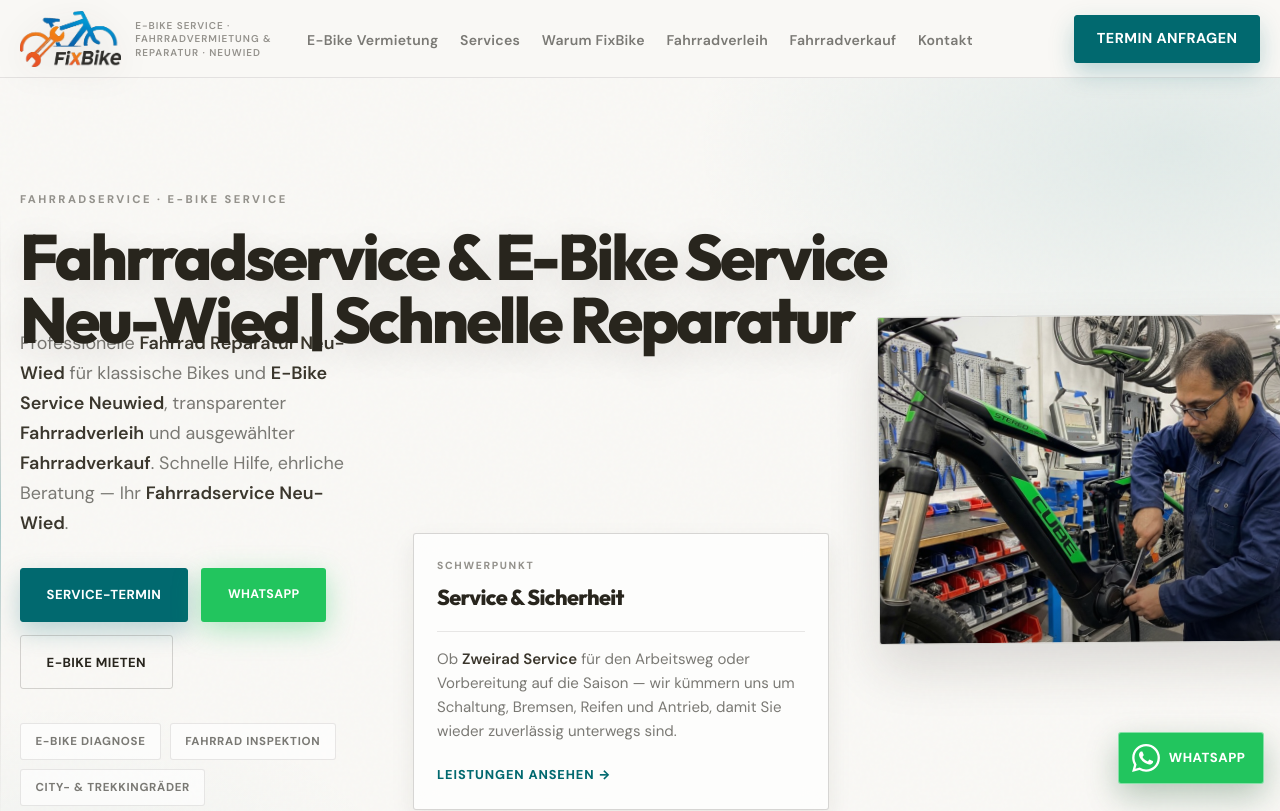
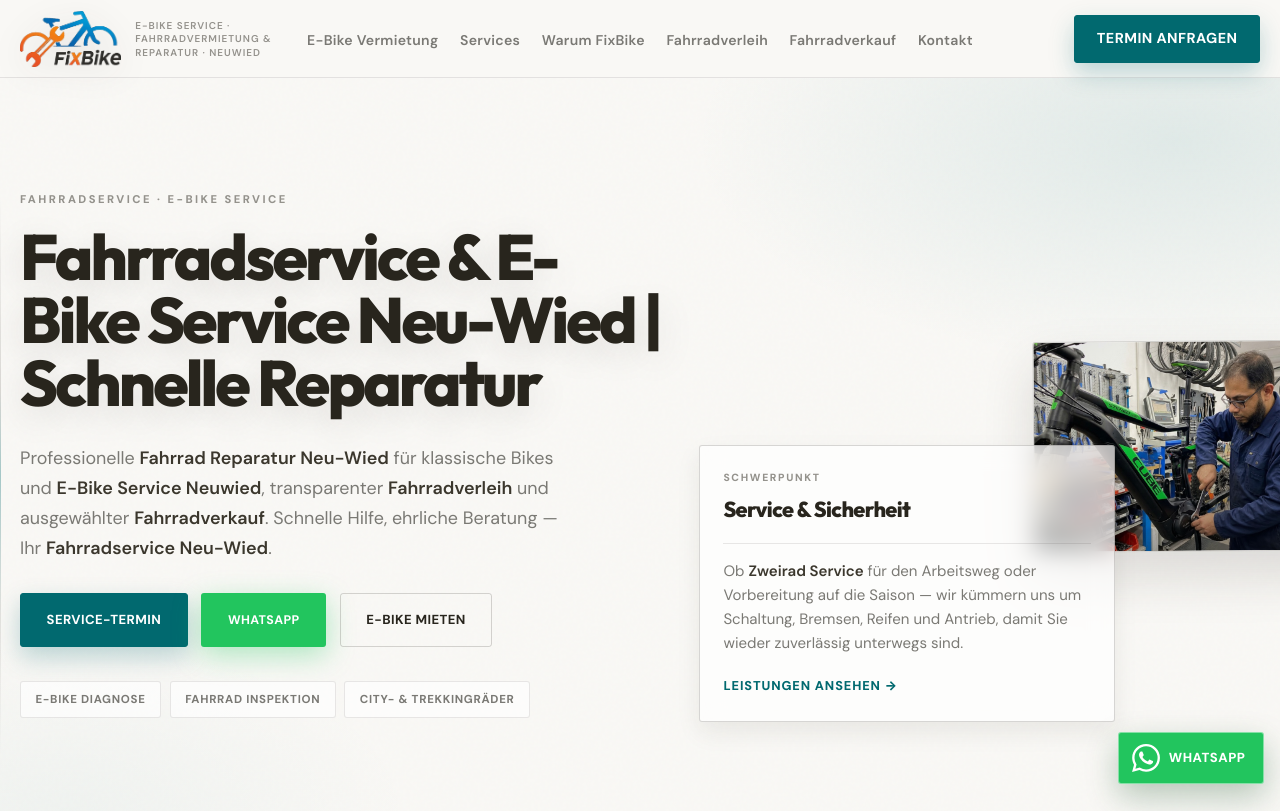
Before and after one commit to ilmbudsapp/fixbike.online, a React (Vite) app: page / in a window 1280 px wide. Shown: the top 811 px of the page. Built offline with nearby package versions, Linux system fonts and the light colour scheme.

Commit message:
Fix hero headline/image overlap on desktop by increasing column separation, constraining title line width, and pushing the photo further right.
Made-with: Cursor

```diff
--- a/src/App.css
+++ b/src/App.css
@@ -738,8 +738,8 @@ strong {
 
 @media (min-width: 900px) {
   .hero__editorial {
-    grid-template-columns: minmax(0, 0.4fr) minmax(0, 1fr);
-    gap: 2.5rem 5.25rem;
+    grid-template-columns: minmax(0, 0.5fr) minmax(0, 0.5fr);
+    gap: 2.75rem 6rem;
     align-items: end;
   }
 
@@ -750,7 +750,7 @@ strong {
   }
 
   .hero__title {
-    max-width: 22ch;
+    max-width: 15ch;
   }
 }
 
@@ -793,14 +793,14 @@ strong {
 
 @media (min-width: 900px) {
   .hero__photo-wrap {
-    transform: translateX(14%) translateY(3%) rotate(-0.3deg);
-    max-width: 70%;
+    transform: translateX(18%) translateY(4%) rotate(-0.3deg);
+    max-width: 68%;
     margin-left: auto;
   }
 
   .hero--asymmetric .hero__photo-wrap {
-    transform: translateX(22%) translateY(5.5%) rotate(-0.45deg);
-    max-width: 66%;
+    transform: translateX(28%) translateY(7%) rotate(-0.45deg);
+    max-width: 64%;
   }
 }
 
@@ -924,7 +924,7 @@ strong {
   }
 
   .hero--asymmetric .hero__column--visual {
-    padding-left: 10%;
+    padding-left: 14%;
   }
 }
 
```
